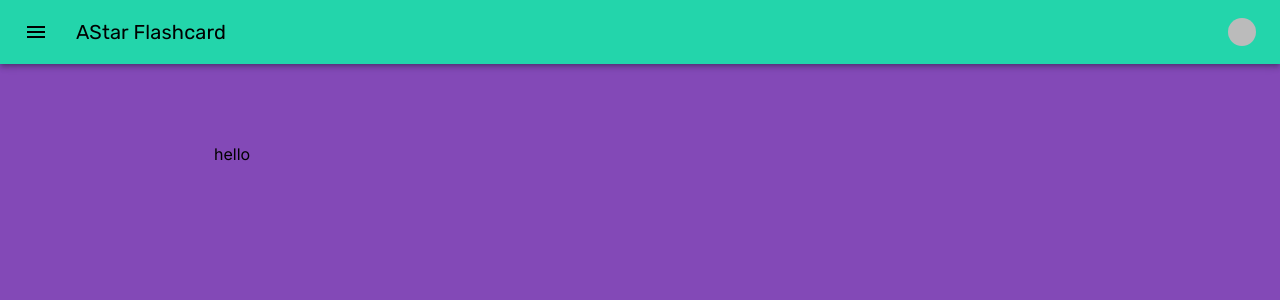
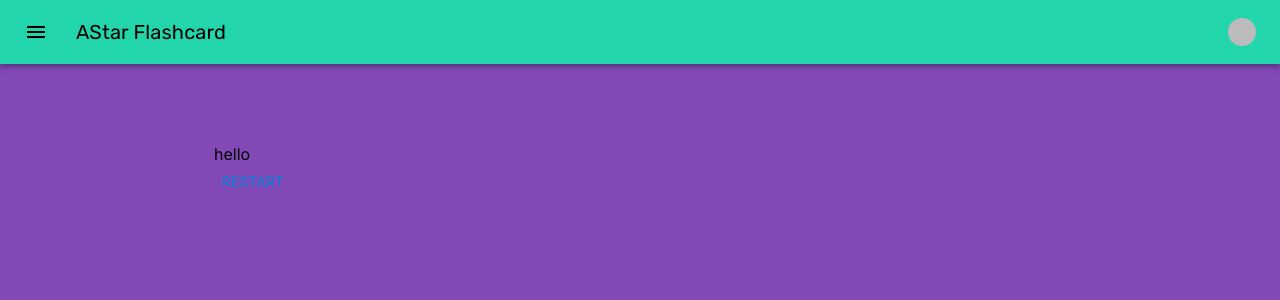
Before and after one commit to Shoheicode/Project-4-AI-Flashcards, a Next.js app: page /flashcard in a window 1280 px wide. Shown: the top 300 px of the page. Built offline with nearby package versions, Linux system fonts and the light colour scheme; no server answers; sample sign-in values are in the browser's storage; some icons are missing; a web font is replaced by a local one.

Commit message:
updated page

```diff
--- a/app/flashcard/page.js
+++ b/app/flashcard/page.js
@@ -199,7 +199,9 @@ export default function Flashcard() {
               <div className="stopwatch">
                 <p className="timer">hello</p>
                 <div className="actions">
-
+                  <Button>
+                    Restart
+                  </Button>
                 </div>
               </div>
             </Stack>
```
